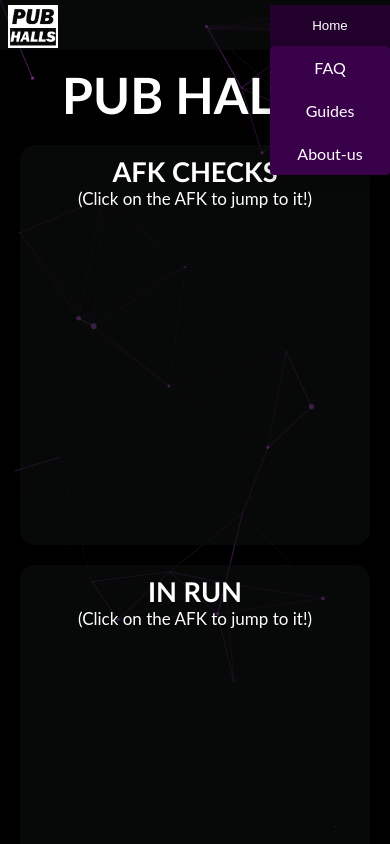
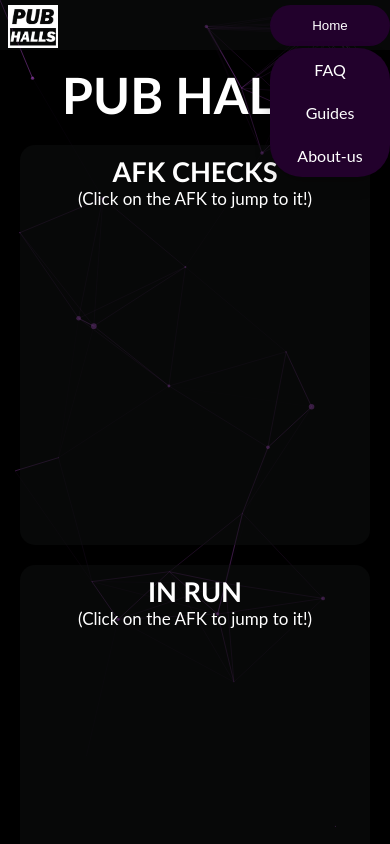
Before and after one commit to IYawar/Pubhalls, a plain HTML site: page index.html in a window 390 px wide. Both pictures are taken after a click on the button "Home". Shown: the top 844 px of the page. Drawn offline with Linux system fonts and the light colour scheme; no server answers.

Commit message:
Good touches.

```diff
--- a/Faq/faq.css
+++ b/Faq/faq.css
@@ -150,35 +150,42 @@ h3{
         background-color: rgba(15, 17, 17, 0.5);
         padding-top: 5px;
     }
-    .dbut{
+    .dbut {
         background-color: #22012c;
         color: white;
         padding: 13px;
         width: 120px;
         border: none;
         position: relative;
+        border-radius: 2rem !important;
+    }
+    .dbut:hover{
+        background-color: #7f14a0 !important;
+        cursor: pointer;
+    }
+    .cover{
+        border-radius: 2rem !important;
     }
 
-
-    .drop-content{
+    .drop-content {
         display: none;
         position: absolute;
-        background-color: #3a014b;
+        background-color: #22012c;
         min-width: 120px;
-        box-shadow: 0 8px 16px 0 rgba(0,0,0,0.2);
+        box-shadow: 0 8px 16px 0 rgba(0, 0, 0, 0.2);
         z-index: 1;
-        border-radius:1vw ;
+        border-radius: 2rem;
+        margin-top: 2px;
+    }
 
-
-    }
-    .drop-content a{
+    .drop-content a {
         color: white;
         padding: 12px 16px;
         text-decoration: none;
         display: block;
+        border-radius: 2rem !important;
+    }
 
-
-    }
     .drop-content a:hover{
         background-color: #7f14a0;
     }
--- a/aboutsus/aboutus.css
+++ b/aboutsus/aboutus.css
@@ -74,35 +74,42 @@
         background-color: rgba(15, 17, 17, 0.5);
         padding-top: 5px;
     }
-    .dbut{
+    .dbut {
         background-color: #22012c;
         color: white;
         padding: 13px;
         width: 120px;
         border: none;
         position: relative;
+        border-radius: 2rem !important;
+    }
+    .dbut:hover{
+        background-color: #7f14a0 !important;
+        cursor: pointer;
+    }
+    .cover{
+        border-radius: 2rem !important;
     }
 
-
-    .drop-content{
+    .drop-content {
         display: none;
         position: absolute;
-        background-color: #3a014b;
+        background-color: #22012c;
         min-width: 120px;
-        box-shadow: 0 8px 16px 0 rgba(0,0,0,0.2);
+        box-shadow: 0 8px 16px 0 rgba(0, 0, 0, 0.2);
         z-index: 1;
-        border-radius:1vw ;
+        border-radius: 2rem;
+        margin-top: 2px;
+    }
 
-
-    }
-    .drop-content a{
+    .drop-content a {
         color: white;
         padding: 12px 16px;
         text-decoration: none;
         display: block;
+        border-radius: 2rem !important;
+    }
 
-
-    }
     .drop-content a:hover{
         background-color: #7f14a0;
     }
--- a/guides/guides.css
+++ b/guides/guides.css
@@ -134,35 +134,42 @@ h1 {
         background-color: rgba(15, 17, 17, 0.5);
         padding-top: 5px;
     }
-    .dbut{
+    .dbut {
         background-color: #22012c;
         color: white;
         padding: 13px;
         width: 120px;
         border: none;
         position: relative;
+        border-radius: 2rem !important;
+    }
+    .dbut:hover{
+        background-color: #7f14a0 !important;
+        cursor: pointer;
+    }
+    .cover{
+        border-radius: 2rem !important;
     }
 
-
-    .drop-content{
+    .drop-content {
         display: none;
         position: absolute;
-        background-color: #3a014b;
+        background-color: #22012c;
         min-width: 120px;
-        box-shadow: 0 8px 16px 0 rgba(0,0,0,0.2);
+        box-shadow: 0 8px 16px 0 rgba(0, 0, 0, 0.2);
         z-index: 1;
-        border-radius:1vw ;
+        border-radius: 2rem;
+        margin-top: 2px;
+    }
 
-
-    }
-    .drop-content a{
+    .drop-content a {
         color: white;
         padding: 12px 16px;
         text-decoration: none;
         display: block;
+        border-radius: 2rem !important;
+    }
 
-
-    }
     .drop-content a:hover{
         background-color: #7f14a0;
     }
--- a/main.css
+++ b/main.css
@@ -232,6 +232,15 @@ h1 {
     margin-left: 2.5%;
     justify-content: space-between;
     align-items: center;
+    overflow-y: none !important;
+}
+
+.rbox:hover{
+    filter: brightness(150%);
+    transform: scale(1.02);
+}
+.biggus:hover{
+    filter: brightness(150%);
 }
 
 .void {
@@ -518,19 +527,25 @@ h1 {
         width: 120px;
         border: none;
         position: relative;
+        border-radius: 2rem !important;
     }
-
+    .dbut:hover{
+        background-color: #7f14a0 !important;
+        cursor: pointer;
+    }
+    .cover{
+        border-radius: 2rem !important;
+    }
 
     .drop-content {
         display: none;
         position: absolute;
-        background-color: #3a014b;
+        background-color: #22012c;
         min-width: 120px;
         box-shadow: 0 8px 16px 0 rgba(0, 0, 0, 0.2);
         z-index: 1;
-        border-radius: 1vw;
-
-
+        border-radius: 2rem;
+        margin-top: 2px;
     }
 
     .drop-content a {
@@ -538,9 +553,9 @@ h1 {
         padding: 12px 16px;
         text-decoration: none;
         display: block;
+        border-radius: 2rem !important;
+    }
 
-
-    }
 
     .drop-content a:hover {
         background-color: #7f14a0;
```
Also changed, not shown: aboutsus/aboutus.html (+1 -1 lines), src/index.js (added, +21 -0 lines).
